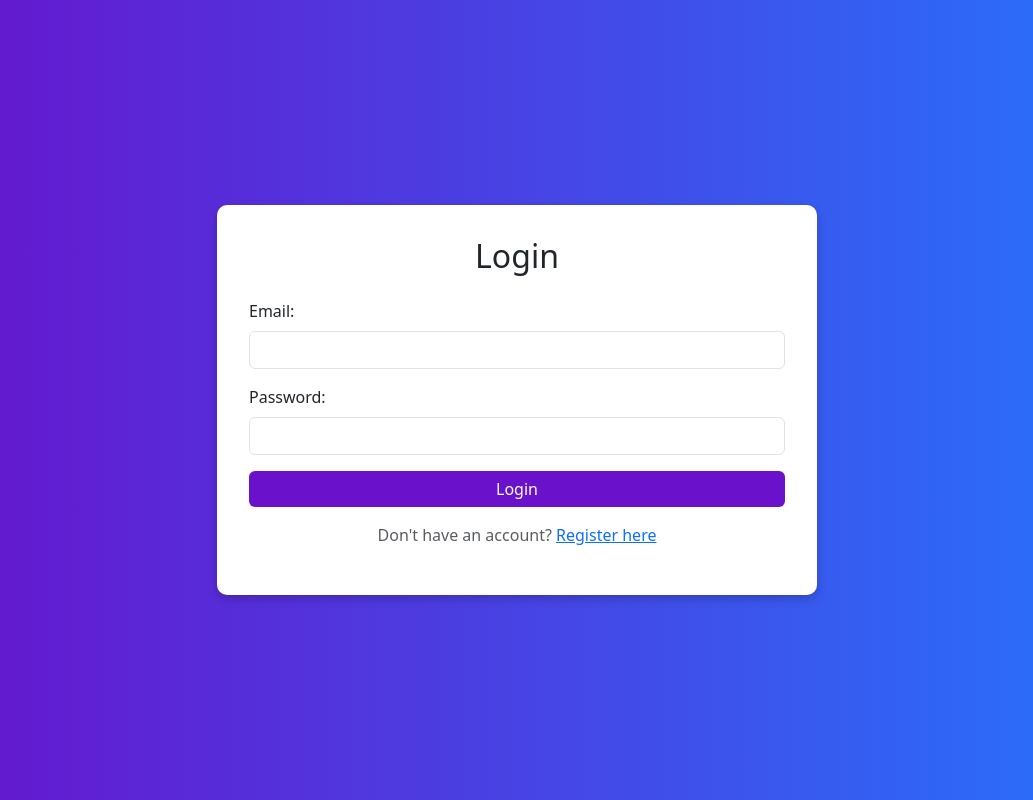
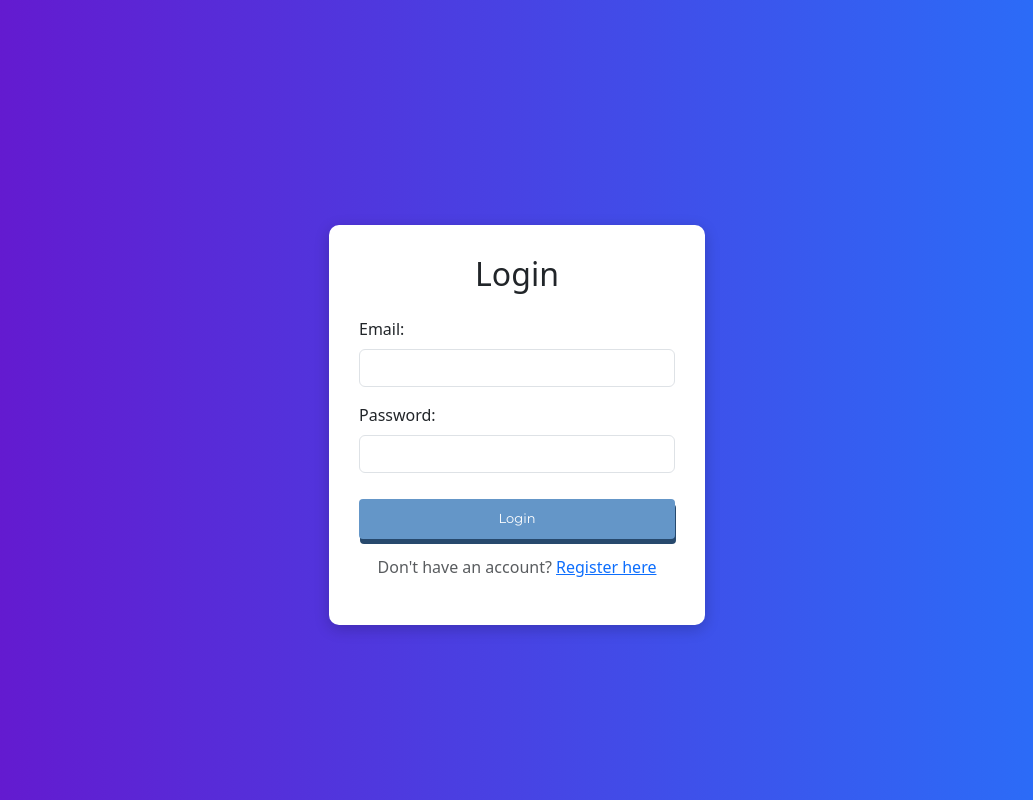
Before and after one commit to TacoTues1/PhotoBooth, a PHP site: page /login.php in a window 1280 px wide. Shown: the whole page, without its empty margins (123-1156 px from the left). Run offline with PHP 8.4, Linux system fonts and the light colour scheme.

Commit message:
add more

```diff
--- a/login.php
+++ b/login.php
@@ -1,16 +1,78 @@
+<!-- filepath: c:\xampp\htdocs\PhotoBooth\login.php -->
 <!DOCTYPE html>
 <html lang="en">
 <head>
-    <meta charset="UTF-8">
-    <meta name="viewport" content="width=device-width, initial-scale=1.0">
+  <meta charset="UTF-8" />
+  <meta name="viewport" content="width=device-width, initial-scale=1.0"/>
   <title>Login</title>
-    <!-- Bootstrap CSS -->
+
+  <!-- Google Font -->
+  <link href="https://fonts.googleapis.com/css2?family=Montserrat&display=swap" rel="stylesheet">
+
+  <!-- Bootstrap (optional, used for layout only) -->
   <link href="https://cdn.jsdelivr.net/npm/bootstrap@5.3.0/dist/css/bootstrap.min.css" rel="stylesheet">
-    <!-- Shared Styles -->
-    <link href="styles.css" rel="stylesheet">
+
+  <!-- Custom Button Styles -->
+  <style>
+    button {
+      font-family: 'Montserrat', sans-serif;
+      font-size: small;
+    }
+    body{
+        background: linear-gradient(to right, #6a11cb, #2575fc);
+    height: 100vh;
+    display: flex;
+    justify-content: center;
+    align-items: center;
+    margin: 0;
+    }
+    button {
+      padding: 10px;
+      margin-top: 10px;
+      width: 100%;
+      color: white;
+      background-color: #6496c8;
+      border: none;
+      border-radius: 4px;
+      box-shadow: 1px 5px #27496d;
+      transition: all 0.2s ease-in-out;
+    }
+
+    button:hover,
+    button.hover {
+      background-color: #417cb8;
+    }
+
+    button:active,
+    button.active {
+      background-color: #417cb8;
+      box-shadow: 0 3px #27496d;
+      transform: translateY(2px) translateX(1px);
+    }
+
+    button:disabled,
+    button.disabled {
+      background-color: darkgrey;
+      box-shadow: 0 3px #27496d;
+      transform: translateY(2px) translateX(1px);
+    }
+
+    .container {
+      max-width: 400px;
+      margin-top: 50px;
+    }
+.form-wrapper {
+  background-color: white;
+  padding: 30px;
+  border-radius: 10px;
+  box-shadow: 0 4px 15px rgba(0, 0, 0, 0.2);
+}
+
+  </style>
 </head>
 <body>
 <div class="container">
+  <div class="form-wrapper">
     <h2 class="text-center mb-4">Login</h2>
     <form action="login_process.php" method="POST">
       <div class="mb-3">
@@ -21,11 +83,15 @@
         <label for="password" class="form-label">Password:</label>
         <input type="password" name="password" class="form-control" required>
       </div>
-            <button type="submit" class="btn btn-primary w-100">Login</button>
+      <button type="submit">Login</button>
     </form>
-        <p class="text-center mt-3 text-muted">Don't have an account? <a href="register.php" class="text-primary">Register here</a></p>
+    <p class="text-center mt-3 text-muted">
+      Don't have an account? <a href="register.php" class="text-primary">Register here</a>
+    </p>
   </div>
-    <!-- Bootstrap JS Bundle -->
+</div>
+
+  <!-- Optional: Bootstrap JS (not required for buttons) -->
   <script src="https://cdn.jsdelivr.net/npm/bootstrap@5.3.0/dist/js/bootstrap.bundle.min.js"></script>
 </body>
 </html>
```
Also changed, not shown: photo_preview.php (+57 -2 lines), register.php (+54 -28 lines), templates/template1.png (added), uploads/680355540c742.png (added). Lines whose indentation alone changed are shown as unchanged.
